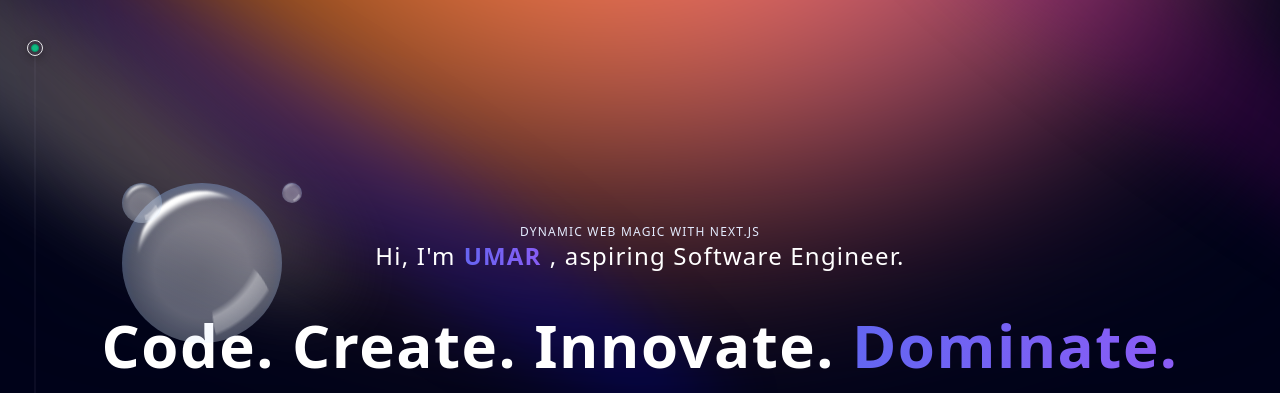
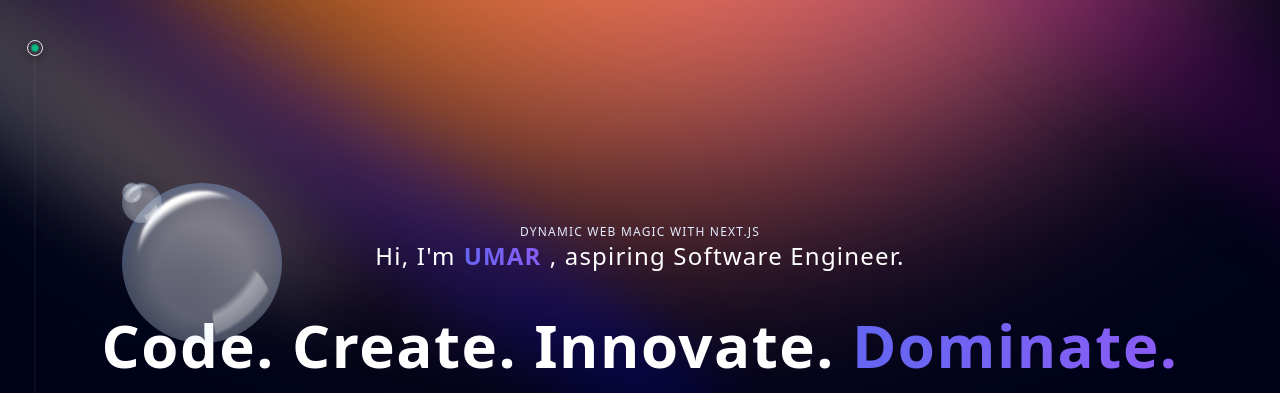
Before and after one commit to MuhammadUmar7831/nextjs-portfolio, a Next.js app: page / in a window 1280 px wide. Shown: the top 393 px of the page. Built offline with nearby package versions, Linux system fonts and the light colour scheme.

Commit message:
3d bubble slide up

```diff
--- a/components/Hero.tsx
+++ b/components/Hero.tsx
@@ -11,7 +11,7 @@ import { Spotlight } from "./ui/Spotlight";
 export function Hero() {
 
     return (
-        <div className="pb-20 pt-36 flex flex-col items-center">
+        <section className="pb-20 pt-36 flex flex-col items-center">
             <div>
                 <Spotlight className="-top-40 -left-10 md:-left-32 md:-top-20 h-screen" fill="white" />
                 <Spotlight className="top-10 left-full h-[80vh] w-[50vw]" fill="purple" />
@@ -46,7 +46,7 @@ export function Hero() {
                     <div className="w-full h-20 relative overflow-x-hidden">
                         {/* Gradients */}
                         <motion.div animate={{ x: ['-100%', '0%', '100%', '-100%'], y: 0 }} transition={{ duration: 6, repeat: Infinity, repeatType: 'loop' }} className="absolute inset-x-20 top-0 bg-gradient-to-r from-transparent via-indigo-500 to-transparent h-[2px] w-3/4 blur-sm" />
-                        <motion.div animate={{ x: ['-100%', '0%', '100%', '-100%'], y: 0 }} transition={{ duration: 6, repeat: Infinity, repeatType: 'loop' }}  className="absolute inset-x-20 top-0 bg-gradient-to-r from-transparent via-indigo-500 to-transparent h-px w-3/4" />
+                        <motion.div animate={{ x: ['-100%', '0%', '100%', '-100%'], y: 0 }} transition={{ duration: 6, repeat: Infinity, repeatType: 'loop' }} className="absolute inset-x-20 top-0 bg-gradient-to-r from-transparent via-indigo-500 to-transparent h-px w-3/4" />
                         <div className="absolute inset-x-60 top-0 bg-gradient-to-r from-transparent via-sky-500 to-transparent h-[5px] w-1/4 blur-sm mx-auto" />
                         <div className="absolute inset-x-60 top-0 bg-gradient-to-r from-transparent via-sky-500 to-transparent h-px w-1/4 mx-auto" />
                         {/* Core component */}
@@ -64,11 +64,16 @@ export function Hero() {
                     </div>
                 </div>
 
-                <div className="relative w-full">
-                    <ThreeDBubble otherClass={"absolute -top-80 left-0 w-40 h-40"} />
-                    <ThreeDBubble otherClass={"absolute -top-80 left-0 w-10 h-10"} />
-                    <ThreeDBubble otherClass={"absolute -top-80 left-40 w-5 h-5"} />
-                </div>
+                <motion.div
+                    initial={{ translateY: 500 }}
+                    animate={{ translateY: 0 }}
+                    transition={{ delay: 0, duration: 5 }}
+                    className="relative w-full"
+                >
+                    <ThreeDBubble otherClass={"absolute -top-80 w-40 h-40"} />
+                    <ThreeDBubble otherClass={"absolute -top-80 w-10 h-10"} />
+                    <ThreeDBubble otherClass={"absolute -top-80 w-5 h-5"} />
+                </motion.div>
 
                 <MagicButton
                     icon={<FaLocationArrow />}
@@ -77,6 +82,6 @@ export function Hero() {
                 />
             </div>
 
-        </div>
+        </section>
     );
 }
--- a/components/ui/ThreeDBubble.tsx
+++ b/components/ui/ThreeDBubble.tsx
@@ -2,22 +2,18 @@ import React from 'react';
 import styles from './Bubble.module.css';
 import { motion } from 'framer-motion';
 
-export default function ThreeDBubble({ otherClass }: {
-    otherClass?: string
-}) {
+export default function ThreeDBubble({ otherClass }: { otherClass?: string }) {
 
     return (
-        <motion.section
+        <motion.div
             drag
-            initial={{ opacity: 0, scale: 0.5 }}
-            animate={{ opacity: 1, scale: 1 }}
-            transition={{ duration: 0.5, type: "spring", stiffness: 300 }}
-            className={`${styles.stage} ${otherClass}`}>
+            transition={{ type: 'spring', stiffness: 100 }}
+            className={`${styles.stage} ${otherClass}`}
+        >
+            <figure
 
-            <figure
-                className={`${styles.ball} ${styles.bubble}`}
-            />
+                className={`${styles.ball} ${styles.bubble}`} />
+        </motion.div>
 
-        </motion.section>
     );
 }
```
